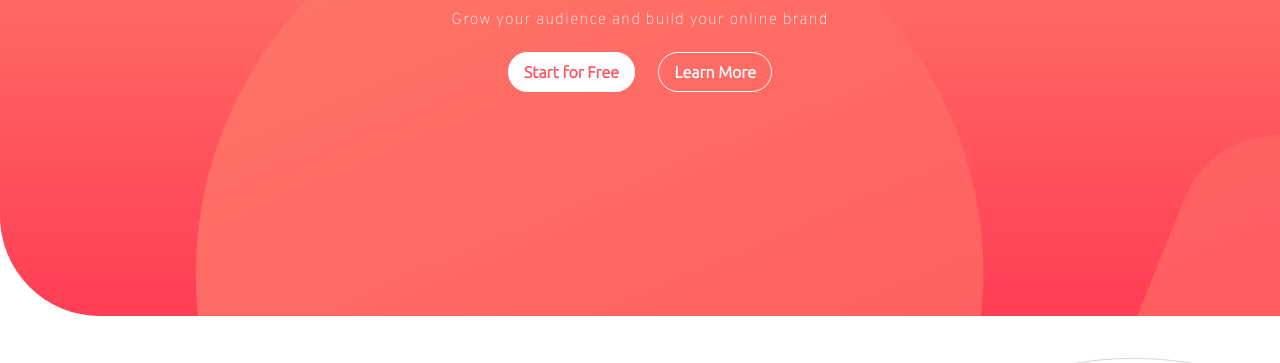
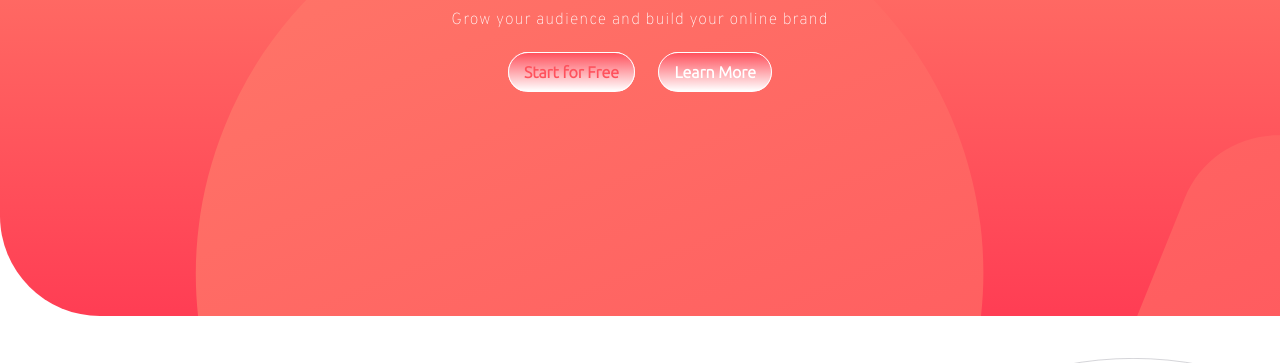
Before and after one commit to WesleyRabachiniRibeiro/Blogr, a plain HTML site: page index.html in a window 1280 px wide. Shown: the part 284-647 px from the top of the page. Drawn offline with Linux system fonts and the light colour scheme.

Commit message:
fix the sintaxe of css

```diff
--- a/style.css
+++ b/style.css
@@ -200,7 +200,7 @@ header{
 }
 
 .title-container__div a{
-    background: linear-gradient(var(--light-red));
+    background: linear-gradient(var(--light-red), var(--white));
     color: var(--white);
 }
 
```
